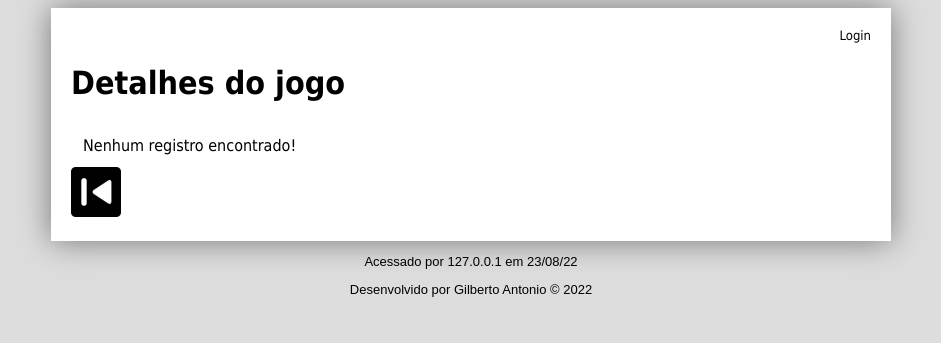
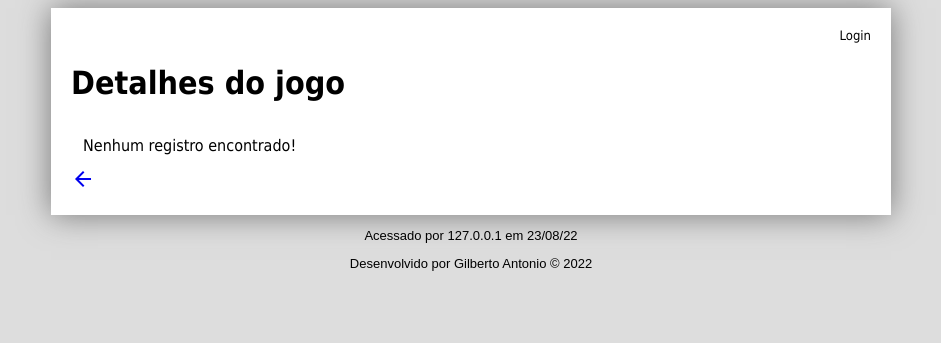
Before and after one commit to gilbertouk/PHP-MySQL, a PHP site: page /detalhes.php in a window 1280 px wide. Shown: the top 343 px of the page, without its empty margins (169-1110 px from the left). Run offline with PHP 8.4, Linux system fonts and the light colour scheme; data comes from the database, SQL or seed files in the repository.

Commit message:
Usando ícones Google

```diff
--- a/detalhes.php
+++ b/detalhes.php
@@ -1,15 +1,16 @@
 <!DOCTYPE html>
+<?php
+    require_once "includes/banco.php";
+    require_once "includes/funcoes.php";
+?>
 <html lang="pt-br">
 <head>
     <title>Titulo da Pagina</title>
     <meta charset="UTF-8"/>
     <link rel="stylesheet" href="estilos/estilo.css" />
+    <link href="https://fonts.googleapis.com/icon?family=Material+Icons" rel="stylesheet">
 </head>
 <body>
-    <?php
-        require_once "includes/banco.php";
-        require_once "includes/funcoes.php";
-    ?>
     <div id="corpo">
         <?php
             require_once "topo.php";
@@ -36,7 +37,7 @@
                 }
             ?>
         </table>
-        <a href="index.php"><img src="icones/icoback.png" class='icoback' /></a>
+        <?php echo voltar() ?>
     </div>
     <?php include_once "rodape.php"; ?>
 </body>
--- a/estilos/estilo.css
+++ b/estilos/estilo.css
@@ -54,9 +54,11 @@
 img.full {
     width: 300px;
 }
+/*
 img.icoback {
     width: 50px;
 }
+*/
 footer {
     text-align: center;
     font-family: Arial;
--- a/includes/funcoes.php
+++ b/includes/funcoes.php
@@ -7,4 +7,7 @@
             return $caminho;
        }
     }
+    function voltar(){
+        return "<a href='index.php'><span class='material-icons'>arrow_back</span></a>";
+    }
 ?>
--- /dev/null
+++ b/includes/login.php
@@ -0,0 +1,3 @@
+<?php
+
+?>
```
Lines whose indentation alone changed are shown as unchanged.
